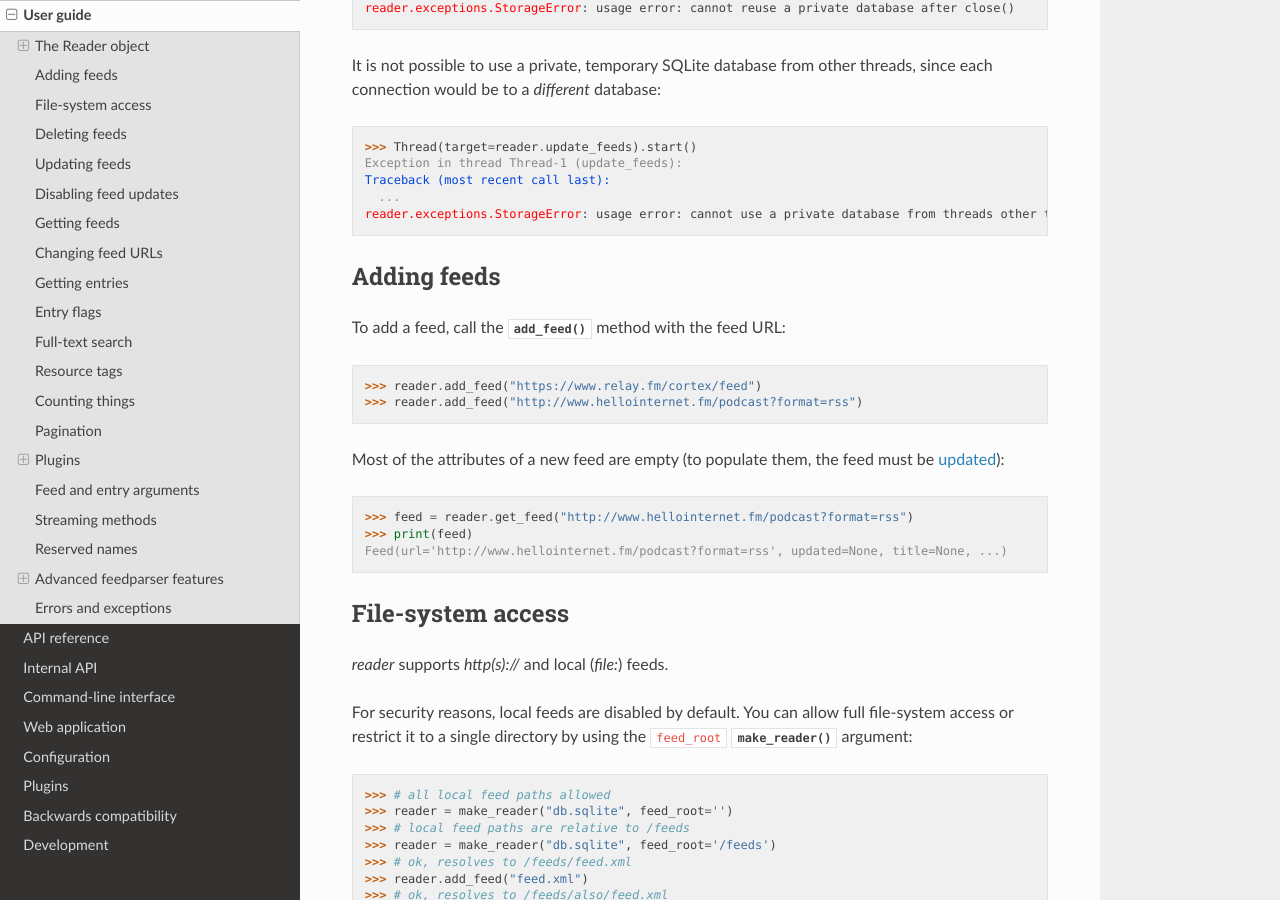
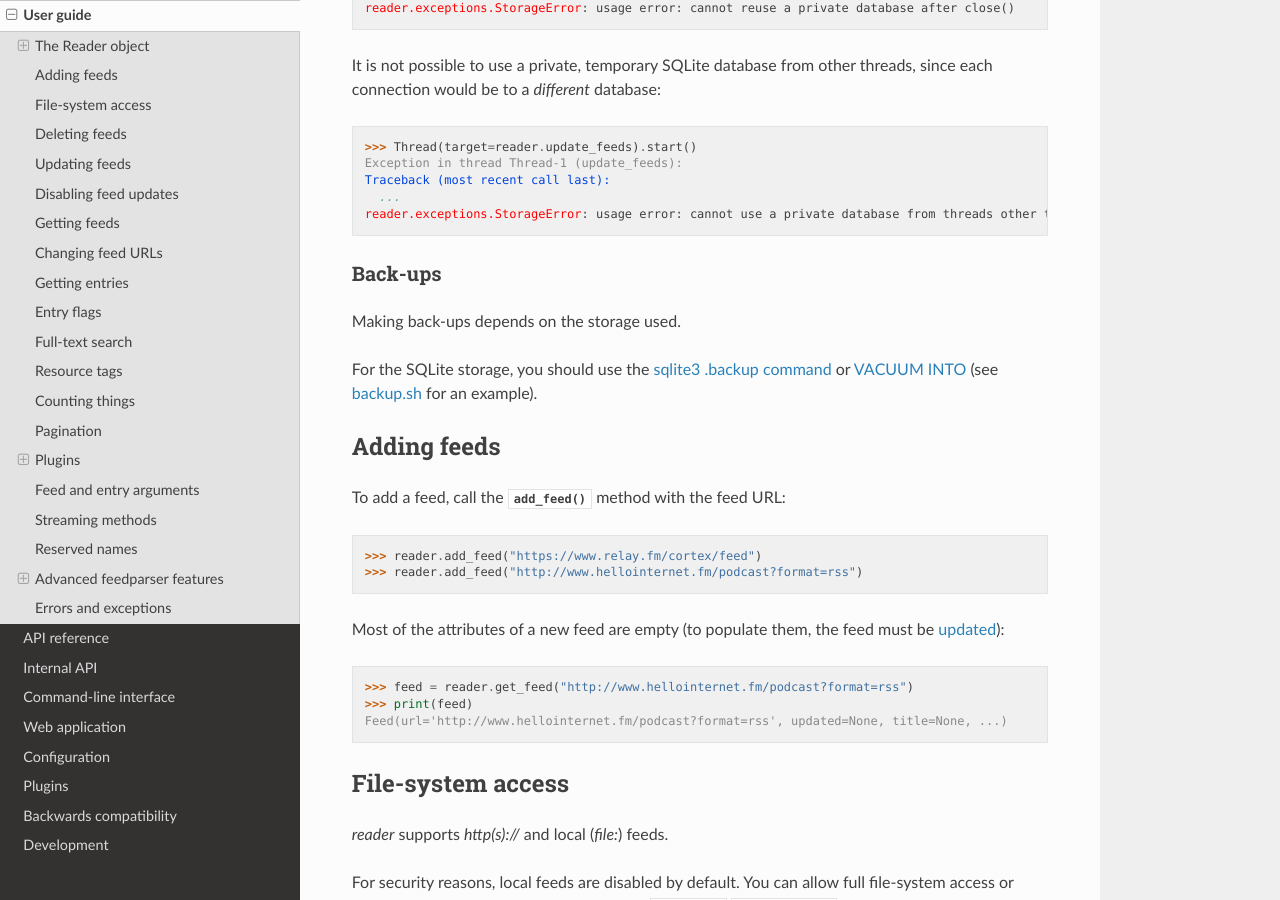
Before and after one commit to Alcides1123/reader, a Sphinx documentation site: the page built from docs/guide.rst, in a window 1280 px wide and 900 px high, scrolled down 1879 px. Built offline with Sphinx 7.4.7 and the Read the Docs theme 2.0.0, drawn with Linux system fonts in a browser that asks for light colours.

Commit message:
Add backup.sh and related user guide docs.

```diff
--- a/docs/guide.rst
+++ b/docs/guide.rst
@@ -117,6 +117,17 @@ since each connection would be to a *different* database::
     Traceback (most recent call last):
       ...
     reader.exceptions.StorageError: usage error: cannot use a private database from threads other than the creating thread
+
+
+Back-ups
+~~~~~~~~
+
+Making back-ups depends on the storage used.
+
+For the SQLite storage, you should use
+the `sqlite3 .backup command <https://sqlite.org/cli.html>`_
+or `VACUUM INTO <https://www.sqlite.org/lang_vacuum.html>`_
+(see :gh:`backup.sh <scripts/backup.sh>` for an example).
 
 
 
```
Also changed, not shown: 1 other file.
